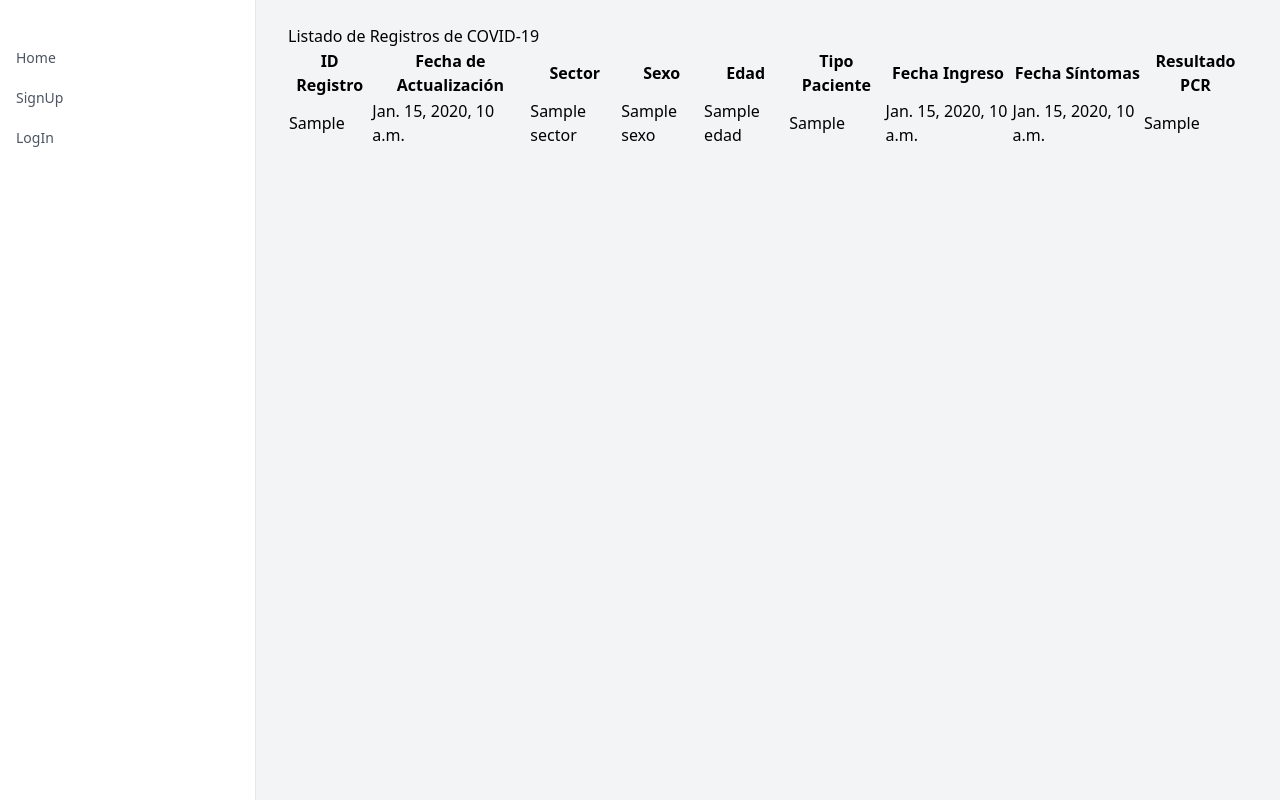
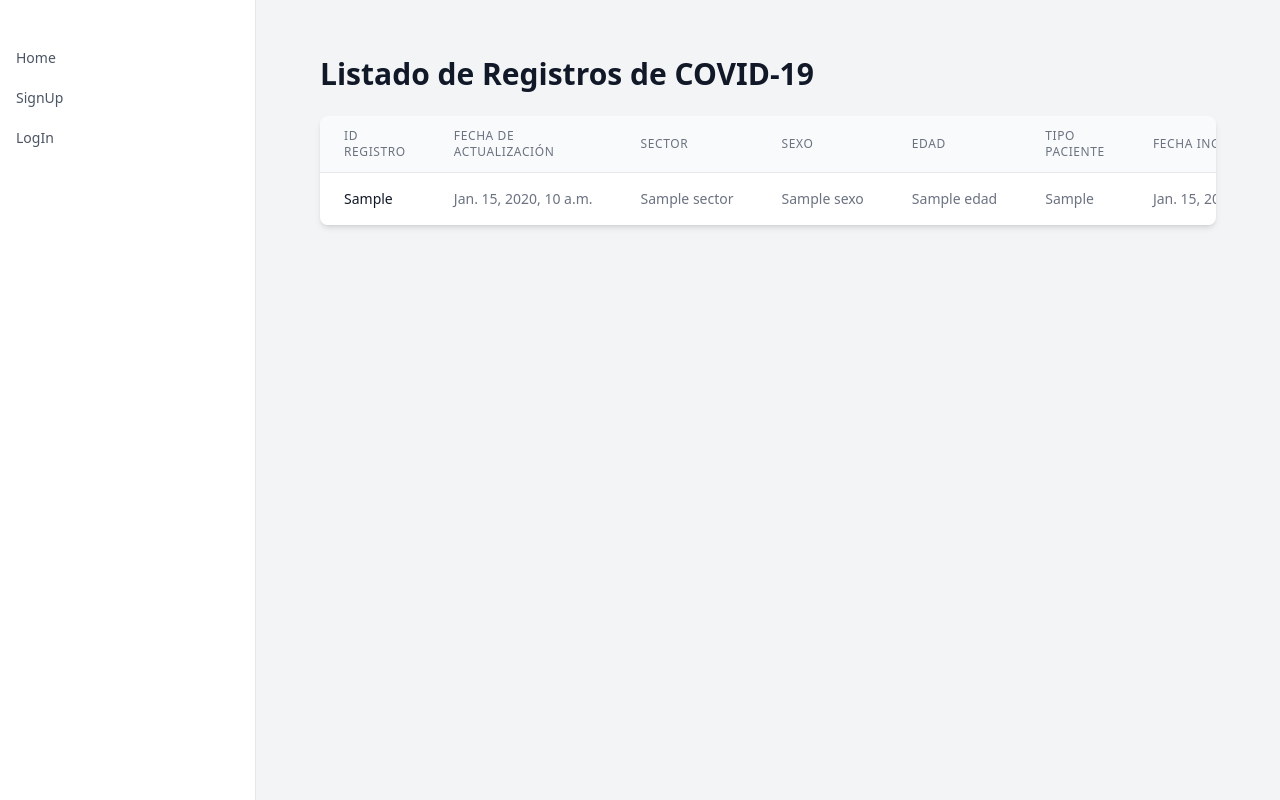
Before and after one commit to emmanuelh-dev/Tecmi-projects, a Django app: template covid/templates/listar_registros.html in a window 1280 px wide. Run offline with Django 5.2, Linux system fonts and the light colour scheme; the template is opened without the code that fills it: most values are stand-ins (such as "Sample title", 1, 10 or a date in 2020); some libraries are stand-ins or nearby versions.

Commit message:
add new ui for table

```diff
--- a/covid/templates/listar_registros.html
+++ b/covid/templates/listar_registros.html
@@ -1,43 +1,44 @@
 {% extends 'covid_base.html' %}
 
 {% block content %}
+<div class="container mx-auto px-4 sm:px-6 lg:px-8 py-8">
+    <h1 class="text-3xl font-bold text-gray-900 mb-6">Listado de Registros de COVID-19</h1>
 
-<h1>Listado de Registros de COVID-19</h1>
-<table border="1">
-    <thead>
+    <div class="overflow-x-auto bg-white shadow-md rounded-lg">
+        <table class="min-w-full divide-y divide-gray-200">
+            <thead class="bg-gray-50">
                 <tr>
-            <th>ID Registro</th>
-            <th>Fecha de Actualización</th>
-            <th>Sector</th>
-            <th>Sexo</th>
-            <th>Edad</th>
-            <th>Tipo Paciente</th>
-            <th>Fecha Ingreso</th>
-            <th>Fecha Síntomas</th>
-            <th>Resultado PCR</th>
-            <!-- Agrega más columnas según sea necesario -->
+                    <th scope="col" class="px-6 py-3 text-left text-xs font-medium text-gray-500 uppercase tracking-wider">ID Registro</th>
+                    <th scope="col" class="px-6 py-3 text-left text-xs font-medium text-gray-500 uppercase tracking-wider">Fecha de Actualización</th>
+                    <th scope="col" class="px-6 py-3 text-left text-xs font-medium text-gray-500 uppercase tracking-wider">Sector</th>
+                    <th scope="col" class="px-6 py-3 text-left text-xs font-medium text-gray-500 uppercase tracking-wider">Sexo</th>
+                    <th scope="col" class="px-6 py-3 text-left text-xs font-medium text-gray-500 uppercase tracking-wider">Edad</th>
+                    <th scope="col" class="px-6 py-3 text-left text-xs font-medium text-gray-500 uppercase tracking-wider">Tipo Paciente</th>
+                    <th scope="col" class="px-6 py-3 text-left text-xs font-medium text-gray-500 uppercase tracking-wider">Fecha Ingreso</th>
+                    <th scope="col" class="px-6 py-3 text-left text-xs font-medium text-gray-500 uppercase tracking-wider">Fecha Síntomas</th>
+                    <th scope="col" class="px-6 py-3 text-left text-xs font-medium text-gray-500 uppercase tracking-wider">Resultado PCR</th>
                 </tr>
             </thead>
-    <tbody>
+            <tbody class="bg-white divide-y divide-gray-200">
                 {% for registro in registros %}
-        <tr>
-            <td>{{ registro.id_registro }}</td>
-            <td>{{ registro.fecha_actualizacion }}</td>
-            <td>{{ registro.sector }}</td>
-            <td>{{ registro.sexo }}</td>
-            <td>{{ registro.edad }}</td>
-            <td>{{ registro.tipo_paciente }}</td>
-            <td>{{ registro.fecha_ingreso }}</td>
-            <td>{{ registro.fecha_sintomas }}</td>
-            <td>{{ registro.resultado_pcr }}</td>
-            <!-- Muestra más datos si es necesario -->
+                <tr class="hover:bg-gray-50">
+                    <td class="px-6 py-4 whitespace-nowrap text-sm font-medium text-gray-900">{{ registro.id_registro }}</td>
+                    <td class="px-6 py-4 whitespace-nowrap text-sm text-gray-500">{{ registro.fecha_actualizacion }}</td>
+                    <td class="px-6 py-4 whitespace-nowrap text-sm text-gray-500">{{ registro.sector }}</td>
+                    <td class="px-6 py-4 whitespace-nowrap text-sm text-gray-500">{{ registro.sexo }}</td>
+                    <td class="px-6 py-4 whitespace-nowrap text-sm text-gray-500">{{ registro.edad }}</td>
+                    <td class="px-6 py-4 whitespace-nowrap text-sm text-gray-500">{{ registro.tipo_paciente }}</td>
+                    <td class="px-6 py-4 whitespace-nowrap text-sm text-gray-500">{{ registro.fecha_ingreso }}</td>
+                    <td class="px-6 py-4 whitespace-nowrap text-sm text-gray-500">{{ registro.fecha_sintomas }}</td>
+                    <td class="px-6 py-4 whitespace-nowrap text-sm text-gray-500">{{ registro.resultado_pcr }}</td>
                 </tr>
                 {% empty %}
                 <tr>
-            <td colspan="9">No hay registros disponibles.</td>
+                    <td colspan="9" class="px-6 py-4 whitespace-nowrap text-sm text-gray-500 text-center">No hay registros disponibles.</td>
                 </tr>
                 {% endfor %}
             </tbody>
         </table>
-
+    </div>
+</div>
 {% endblock %}
--- a/covid/views.py
+++ b/covid/views.py
@@ -66,5 +66,5 @@ def upload_excel(request):
     return render(request, 'upload_excel.html', {'form': form})
 
 def listar_registros(request):
-    registros = RegistroCovid.objects.get(10)  # Obtiene todos los registros
+    registros = RegistroCovid.objects.all()[:1000]
     return render(request, 'listar_registros.html', {'registros': registros})
```
Lines whose indentation alone changed are shown as unchanged.
